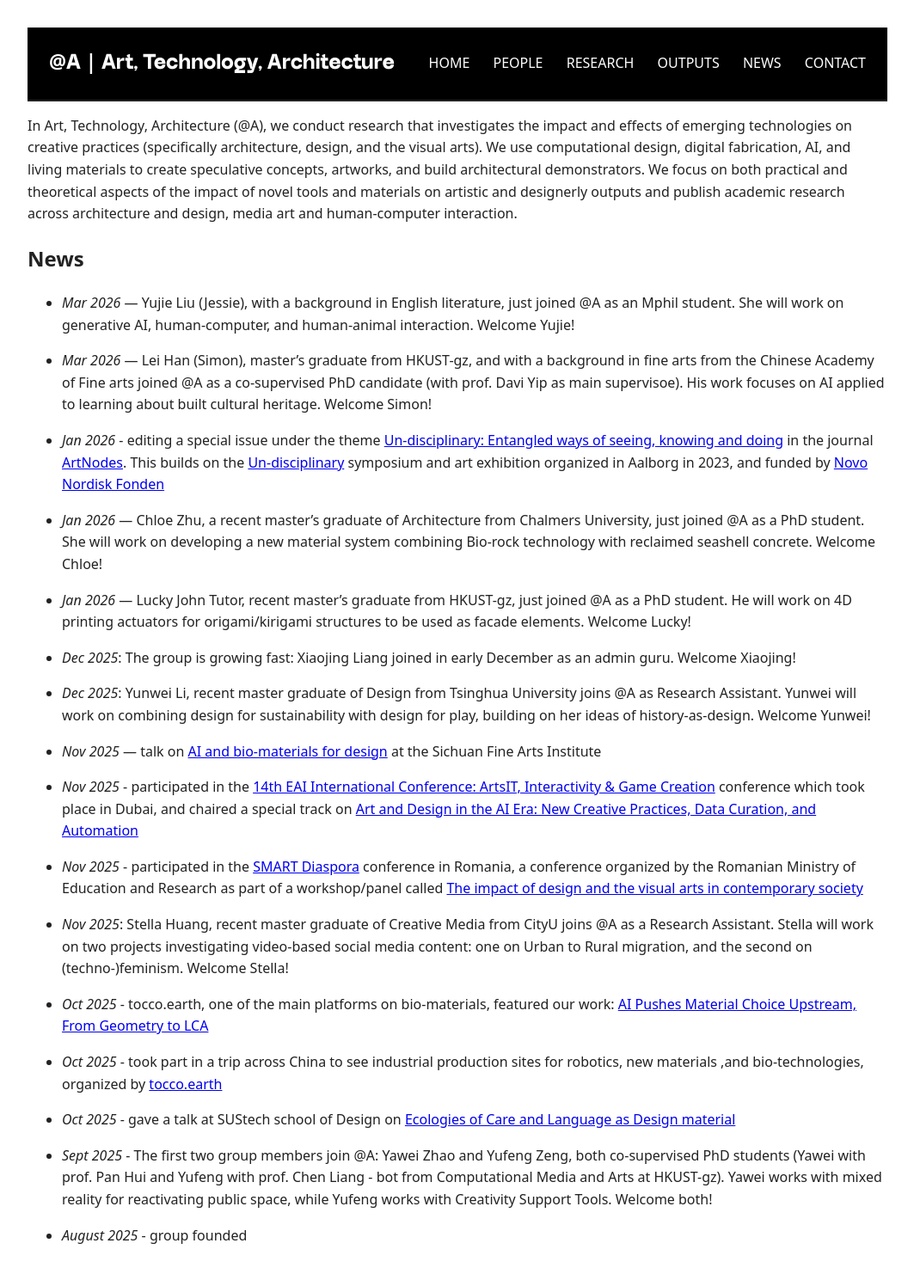
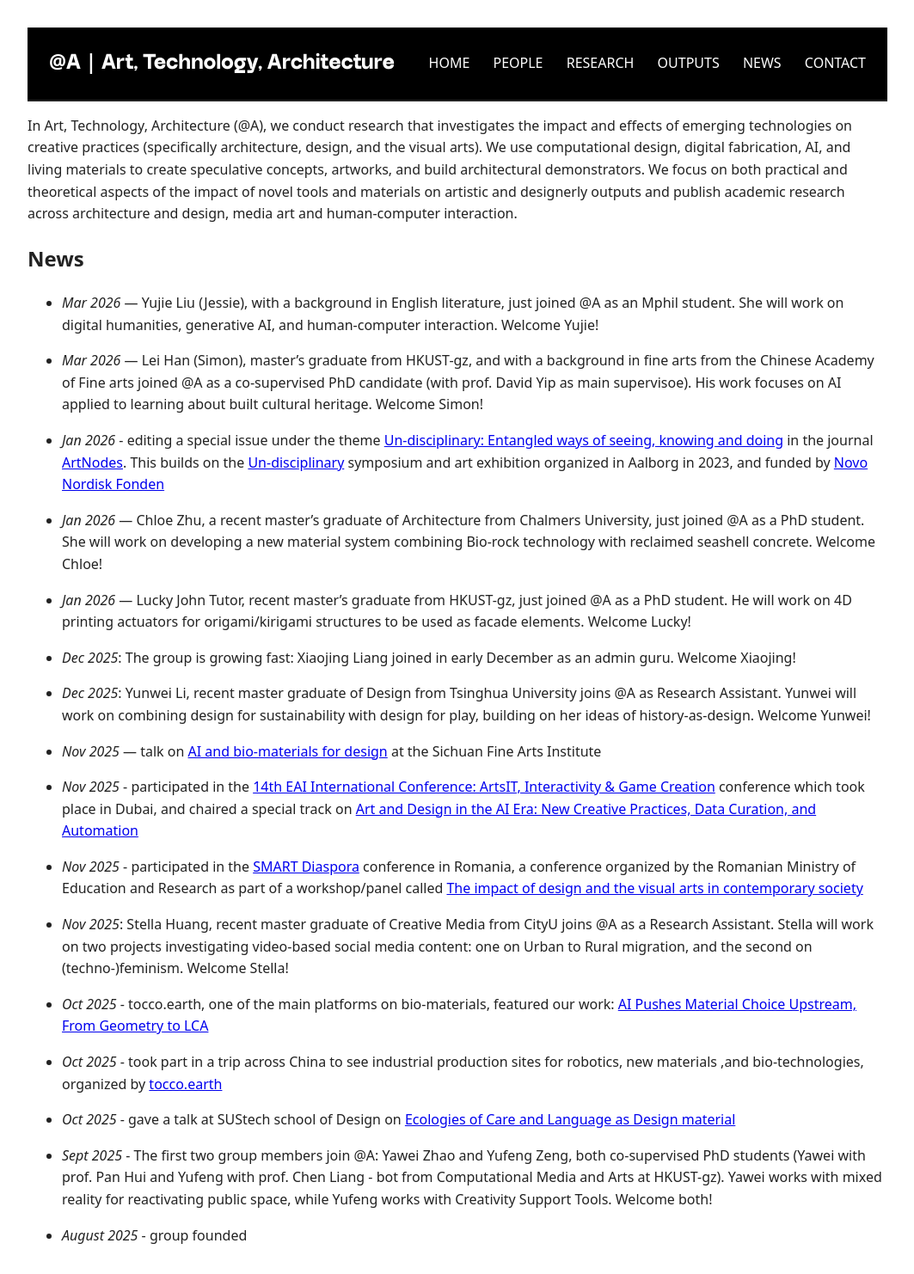
Before and after one commit to anqua/at-a, a Jekyll site: the page built from index.md, in a window 1280 px wide. Shown: the whole page at 86% size, without its empty margins (108-1171 px from the left). Built offline with Jekyll 4.4.1, drawn with Linux system fonts in a browser that asks for light colours; some web fonts are replaced.

Commit message:
Update index.md

```diff
--- a/index.md
+++ b/index.md
@@ -10,9 +10,9 @@ In Art, Technology, Architecture (@A), we conduct research that investigates the
 
 
 
-- *Mar 2026* — Yujie Liu (Jessie), with a background in English literature, just joined @A as an Mphil student. She will work on generative AI, human-computer, and human-animal interaction. Welcome Yujie!
+- *Mar 2026* — Yujie Liu (Jessie), with a background in English literature, just joined @A as an Mphil student. She will work on digital humanities, generative AI, and human-computer interaction. Welcome Yujie!
 
-- *Mar 2026* — Lei Han (Simon), master's graduate from HKUST-gz, and with a background in fine arts from the Chinese Academy of Fine arts  joined @A as a co-supervised PhD candidate (with prof. Davi Yip as main supervisoe). His work focuses on AI applied to learning about built cultural heritage. Welcome Simon!
+- *Mar 2026* — Lei Han (Simon), master's graduate from HKUST-gz, and with a background in fine arts from the Chinese Academy of Fine arts  joined @A as a co-supervised PhD candidate (with prof. David Yip as main supervisoe). His work focuses on AI applied to learning about built cultural heritage. Welcome Simon!
 
 
 - *Jan 2026* - editing a special issue under the theme <a href="https://raco.cat/index.php/Artnodes/about/call-for-papers-no-disciplinari" target="_blank" rel="noopener">Un-disciplinary: Entangled ways of seeing, knowing and doing</a> in the journal <a href="https://raco.cat/index.php/Artnodes/about/" target="_blank" rel="noopener">ArtNodes</a>. This builds on the <a href="https://www.youtube.com/watch?v=m4Iat5GsrV0" target="_blank" rel="noopener">Un-disciplinary</a> symposium and art exhibition organized in Aalborg in 2023, and funded by <a href="https://novonordiskfonden.dk/en/" target="_blank" rel="noopener">Novo Nordisk Fonden</a>
```
